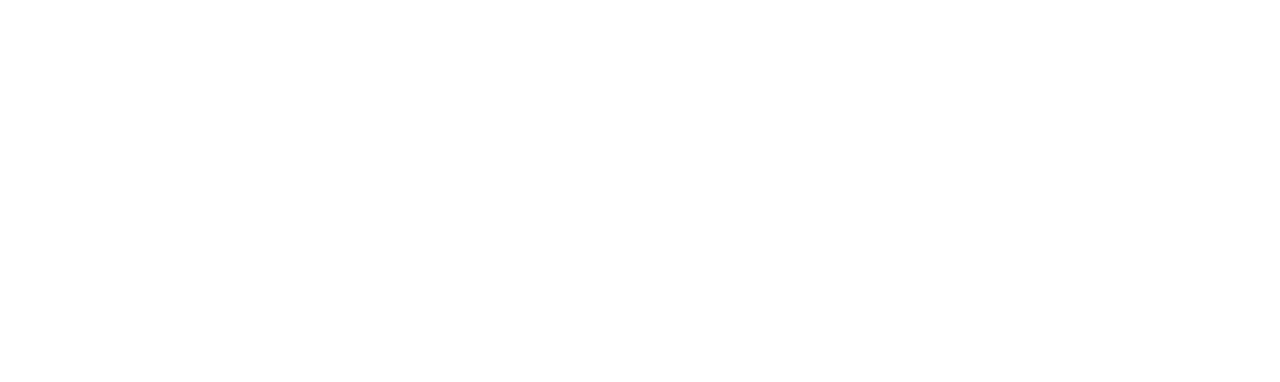
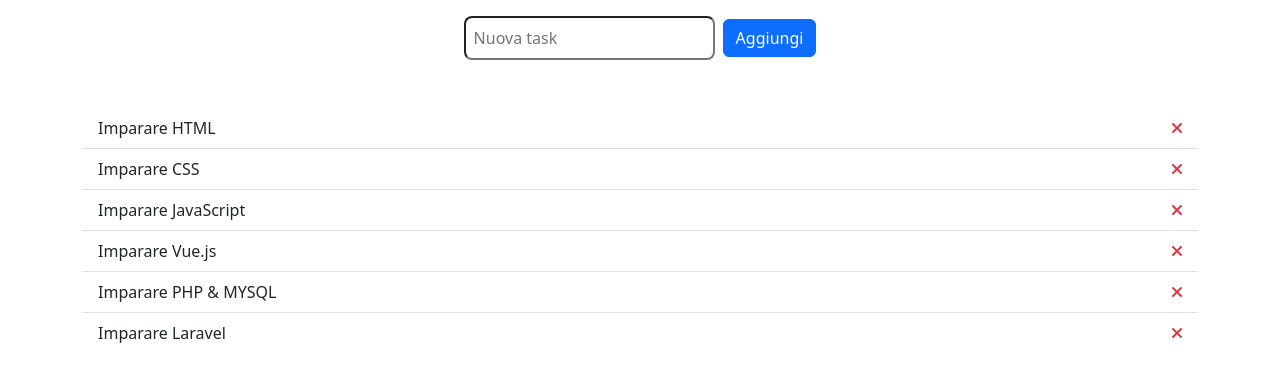
Before and after one commit to mecarm/vue-todolist, a plain HTML site: page index.html in a window 1280 px wide. Drawn offline with nearby package versions, Linux system fonts and the light colour scheme.

Commit message:
Create task dinamiche

```diff
--- a/assets/js/main.js
+++ b/assets/js/main.js
@@ -1,7 +1,26 @@
 var app = new Vue({
     el: '#app',
     data: {
-
+        todoList:[
+            {
+                testo: 'Imparare HTML'
+            },
+            {
+                testo: 'Imparare CSS'
+            },
+            {
+                testo: 'Imparare JavaScript'
+            },
+            {
+                testo: 'Imparare Vue.js'
+            },
+            {
+                testo: 'Imparare PHP & MYSQL'
+            },
+            {
+                testo: 'Imparare Laravel'
+            }
+        ]
     },
     methods: {
 
--- a/index.html
+++ b/index.html
@@ -16,9 +16,26 @@
 </head>
 
 <body>
-
+    <!-- Div con id app per Vue.js -->
     <div id="app">
-
+        <div class="container mt-3">
+            <!-- Input e button -->
+            <div class="text-center d-flex justify-content-center align-items-center">
+                <input type="text" placeholder="Nuova task" class="p-2 rounded-3">
+                <button class="btn btn-primary ms-2">Aggiungi</button>
+            </div>
+            <!-- Contenitore per lista Todo -->
+            <div class="pt-5">
+                <ul v-if="todoList.length > 0" class="list-group list-group-flush">
+                    <!-- Ciclo for di Vue.js per stampare nel DOM con parametro element che sostituisce l'oggetto todoList e la chiave testo -->
+                    <li class="list-group-item d-flex justify-content-between align-items-center" v-for="( element, index ) in todoList">
+                        {{ element.testo }}
+                        <i class="fa-solid fa-xmark text-danger"></i>
+                    </li>
+                </ul>
+                <h4 v-else>Non ci sono task da fare</h4>
+            </div>
+        </div>
     </div>
 
     <!-- Script Bootstrap -->
```
